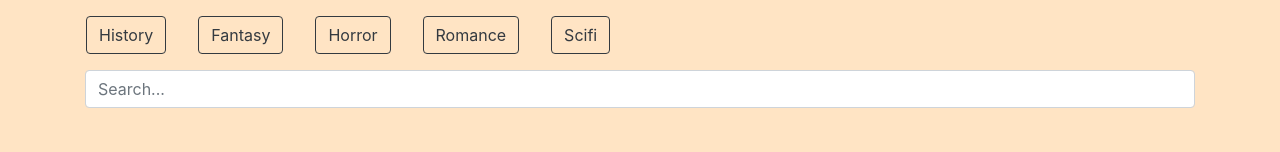
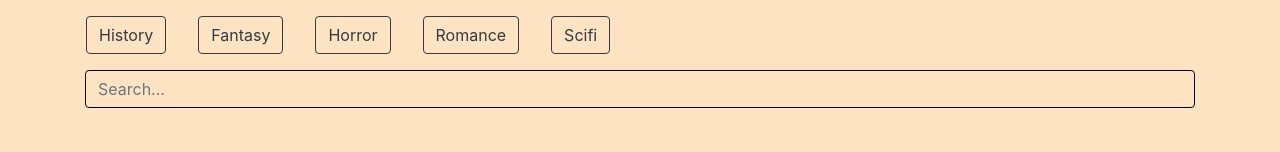
Before and after one commit to pappkartoni/U3-Bookstore, a React (Create React App) app: page / in a window 1280 px wide. Shown: the part 392-544 px from the top of the page. Built offline with nearby package versions, Linux system fonts and the light colour scheme.

Commit message:
ignore cases, fixed searchbar style

```diff
--- a/src/App.css
+++ b/src/App.css
@@ -1,11 +1,6 @@
 
 #root {
   background-color: bisque;
-  min-height: 100vh;
-}
-
-.App-link {
-  color: #61dafb;
 }
 
 .copyright {
@@ -61,5 +56,16 @@
 
 .card.selected {
   background-color: #829140;
-  outline: 2px solid #203617;
+  outline: 2px solid rgb(32, 54, 23);
 }
+
+.form-control {
+  background-color: transparent;
+  border-color: black;
+}
+
+.form-control:focus {
+  box-shadow: 0 0 0 0.2rem rgb(32 54 23 / 25%);
+  background-color: transparent;
+  border-color: black;
+}
--- a/src/components/Books.jsx
+++ b/src/components/Books.jsx
@@ -43,7 +43,7 @@ class Books extends Component {
                     <Row>
                         {this.state.books.map(b => {
                             return (
-                                b.title.includes(this.state.query) && <SingleBook book={b} />
+                                b.title.toLowerCase().includes(this.state.query) && <SingleBook book={b} />
                                 )
                         })}
                     </Row>
```
